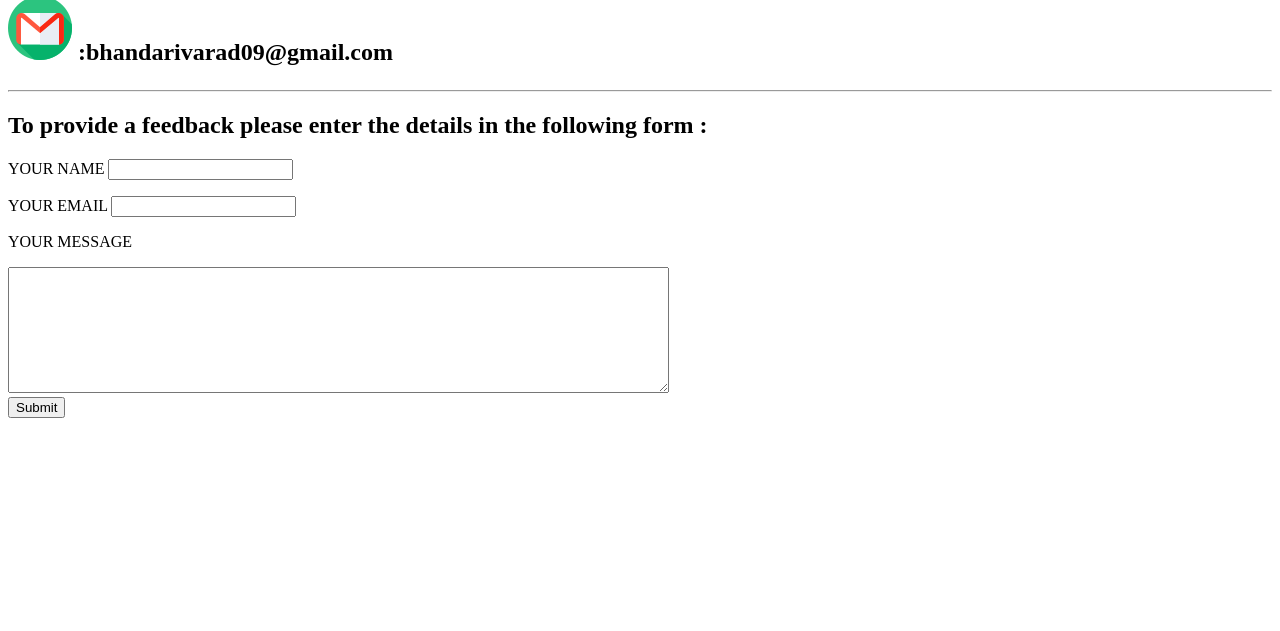
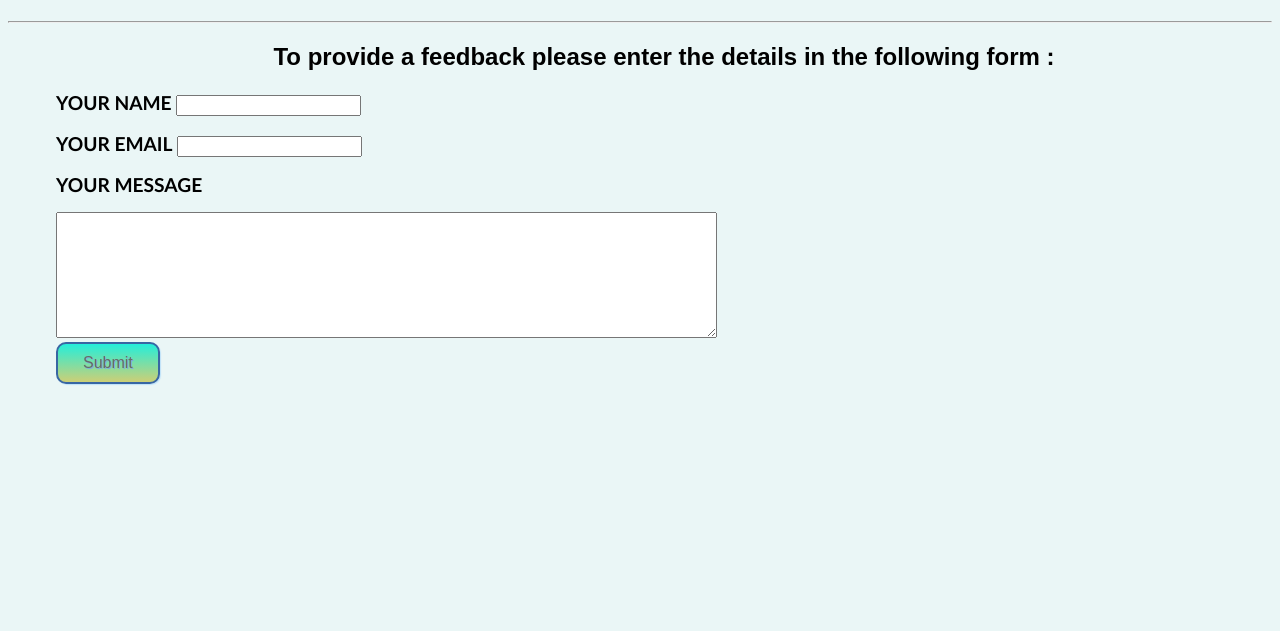
Before and after one commit to VARAD819/MY-CV, a plain HTML site: page contactme.html in a window 1280 px wide. Shown: the part 169-800 px from the top of the page. Drawn offline with Linux system fonts and the light colour scheme.

Commit message:
Update contactme.html

```diff
--- a/contactme.html
+++ b/contactme.html
@@ -4,7 +4,7 @@
     <meta charset="utf-8">
     <title>CONTACT ME PAGE</title>
     <link rel="icon" href="cphone.ico">
-    <link rel="stylesheet" href="contact me.css">
+    <link rel="stylesheet" href="contactme.css">
     <link rel="image" href="phone.png">
     <link rel="image" href="whatsapp.png">
     <link rel="image" href="email.png">
```
